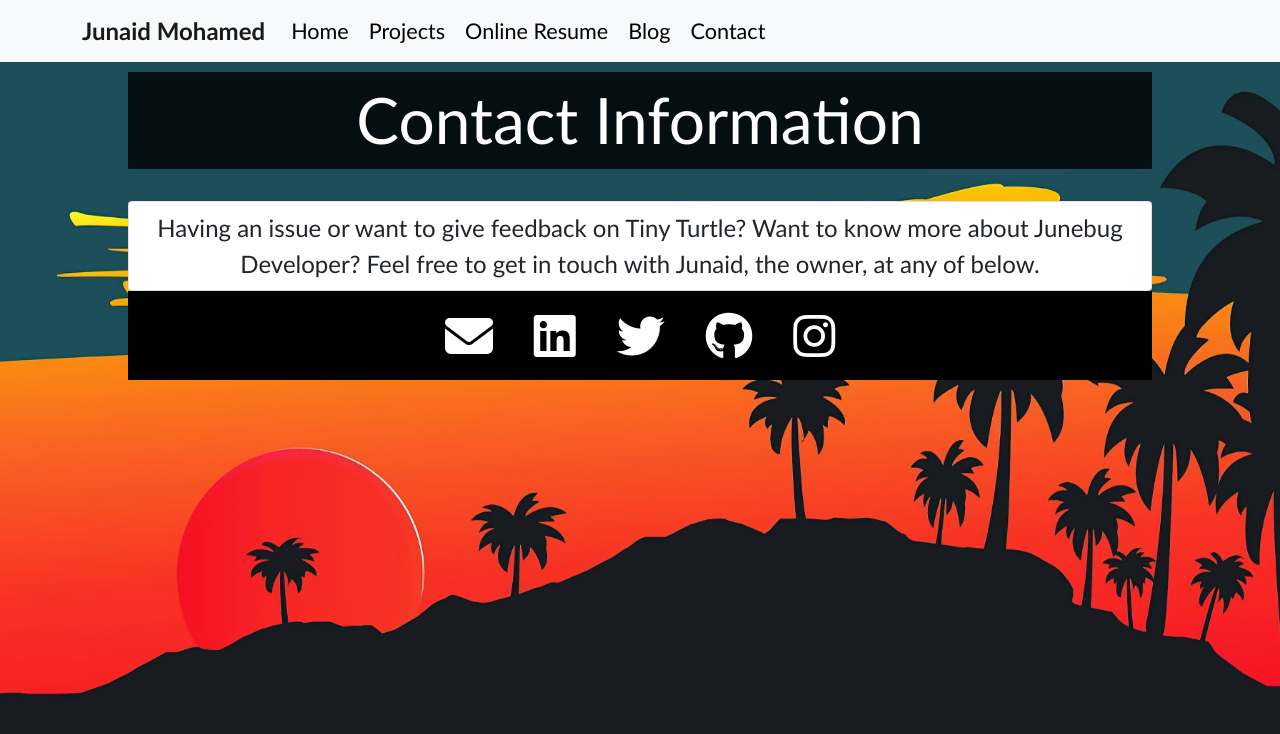
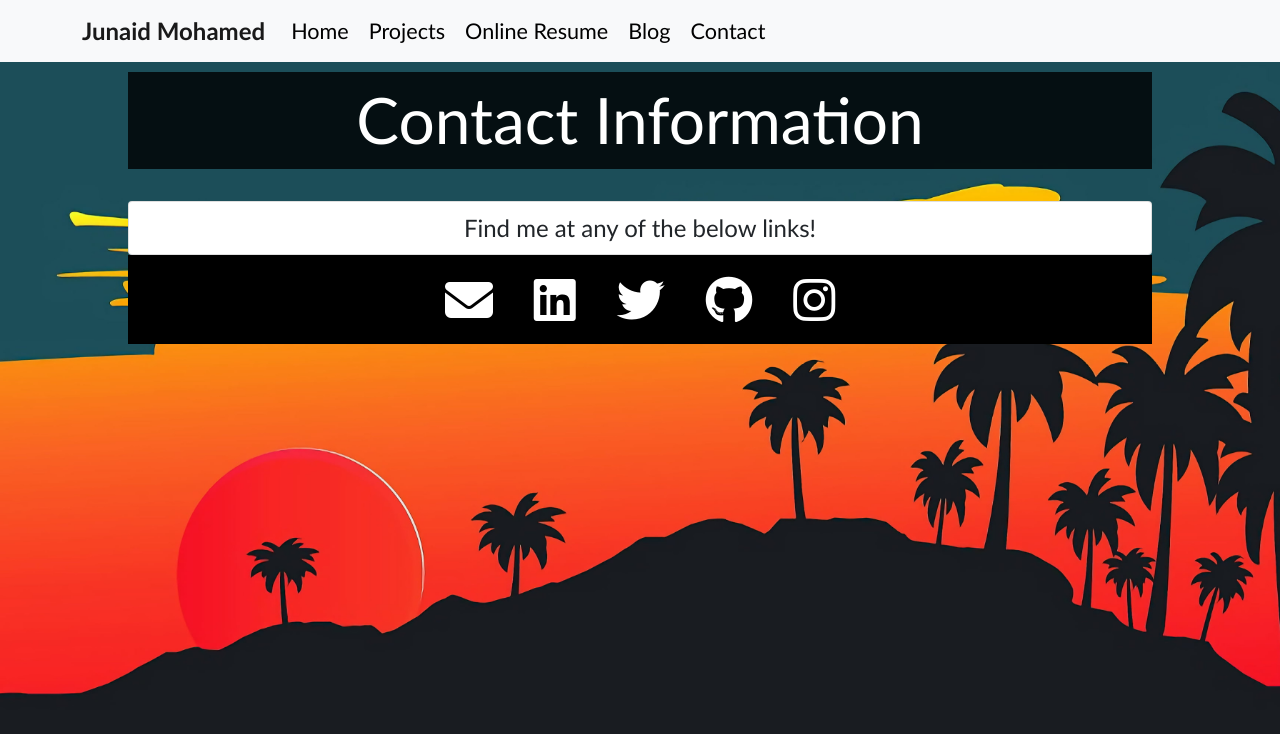
Before and after one commit to junaiderade/personal_website, a React (Create React App) app: page /contact in a window 1280 px wide. Shown: the top 734 px of the page. Built offline with nearby package versions, Linux system fonts and the light colour scheme.

Commit message:
updated contact

```diff
--- a/src/components/Contact/Contact.js
+++ b/src/components/Contact/Contact.js
@@ -26,7 +26,7 @@ class Contact extends Component{
 
                 <ListGroup className="contact_list">
                     <ListGroup.Item>
-                    Having an issue or want to give feedback on Tiny Turtle? Want to know more about Junebug Developer? Feel free to get in touch with Junaid, the owner, at any of below.
+                    Find me at any of the below links!
                     </ListGroup.Item>
                 </ListGroup>
                         <h3 className = "contact_h3">
```
